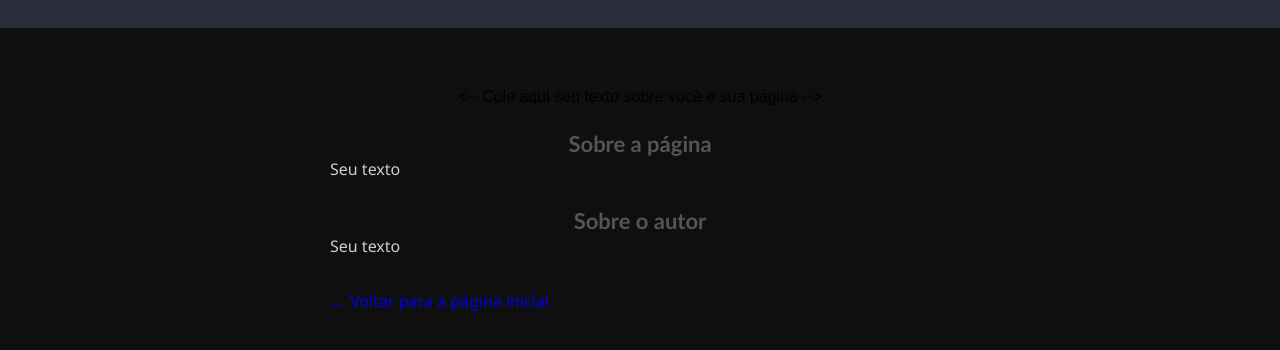
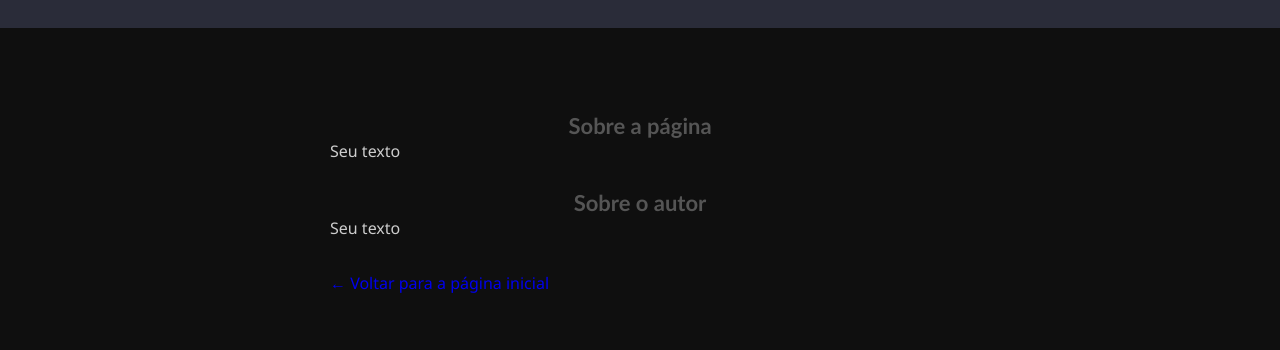
Before and after one commit to robertonunessantos/roberto, a plain HTML site: page sobre.html in a window 1280 px wide. Shown: the part 72-422 px from the top of the page. Drawn offline with Linux system fonts and the light colour scheme.

Commit message:
Update sobre.html

```diff
--- a/sobre.html
+++ b/sobre.html
@@ -28,7 +28,7 @@
     <h1>ROBERTO-TELEFLIX</h1>
   </header>
   <main style="max-width:700px; margin:40px auto; padding:20px;">
-<-- Cole aqui seu texto sobre você e sua página -->
+<!-- Cole aqui seu texto sobre você e sua página --!>
 <h2>Sobre a página</h2>
 <p>Seu texto</p>
 
```
